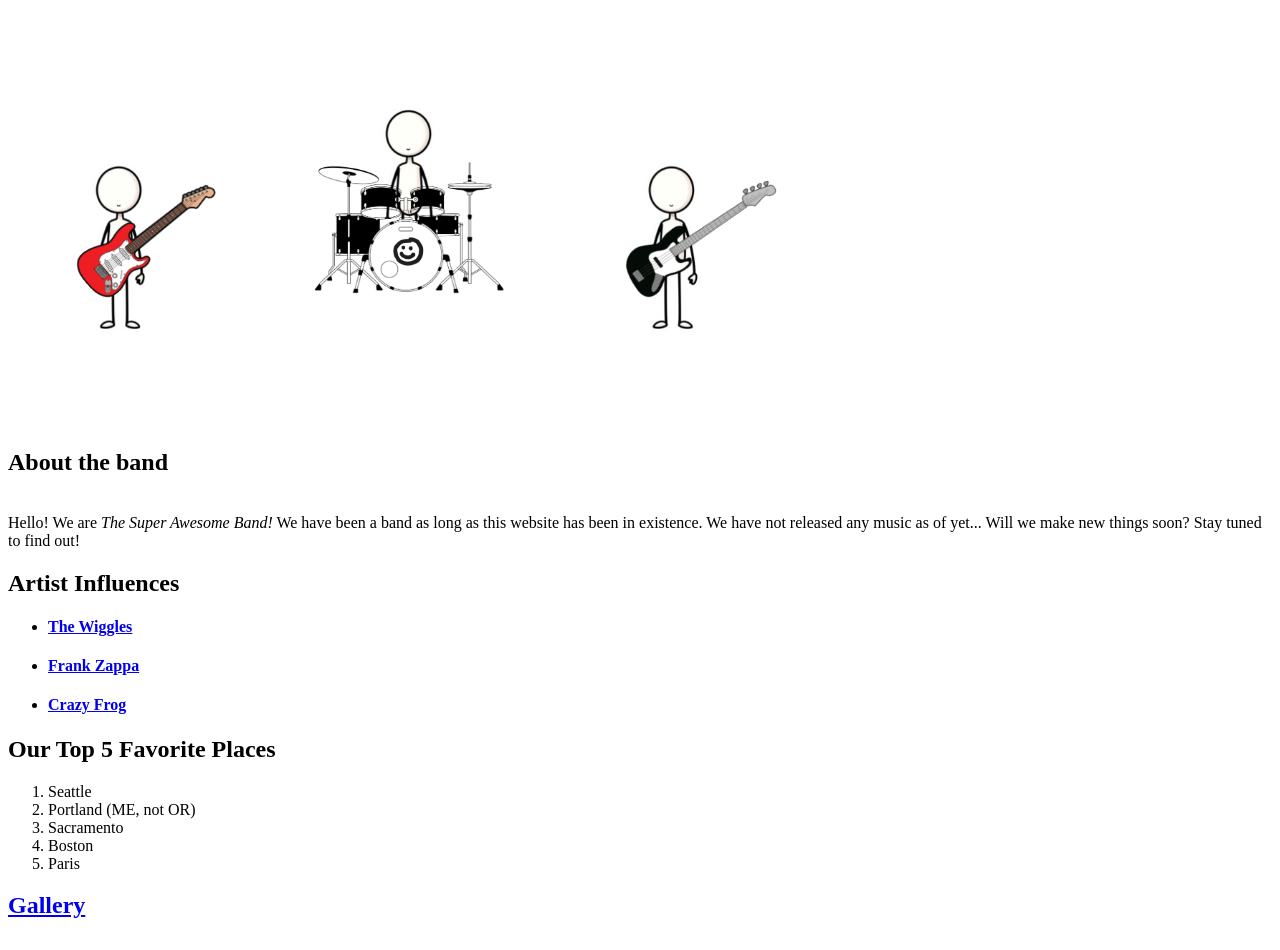
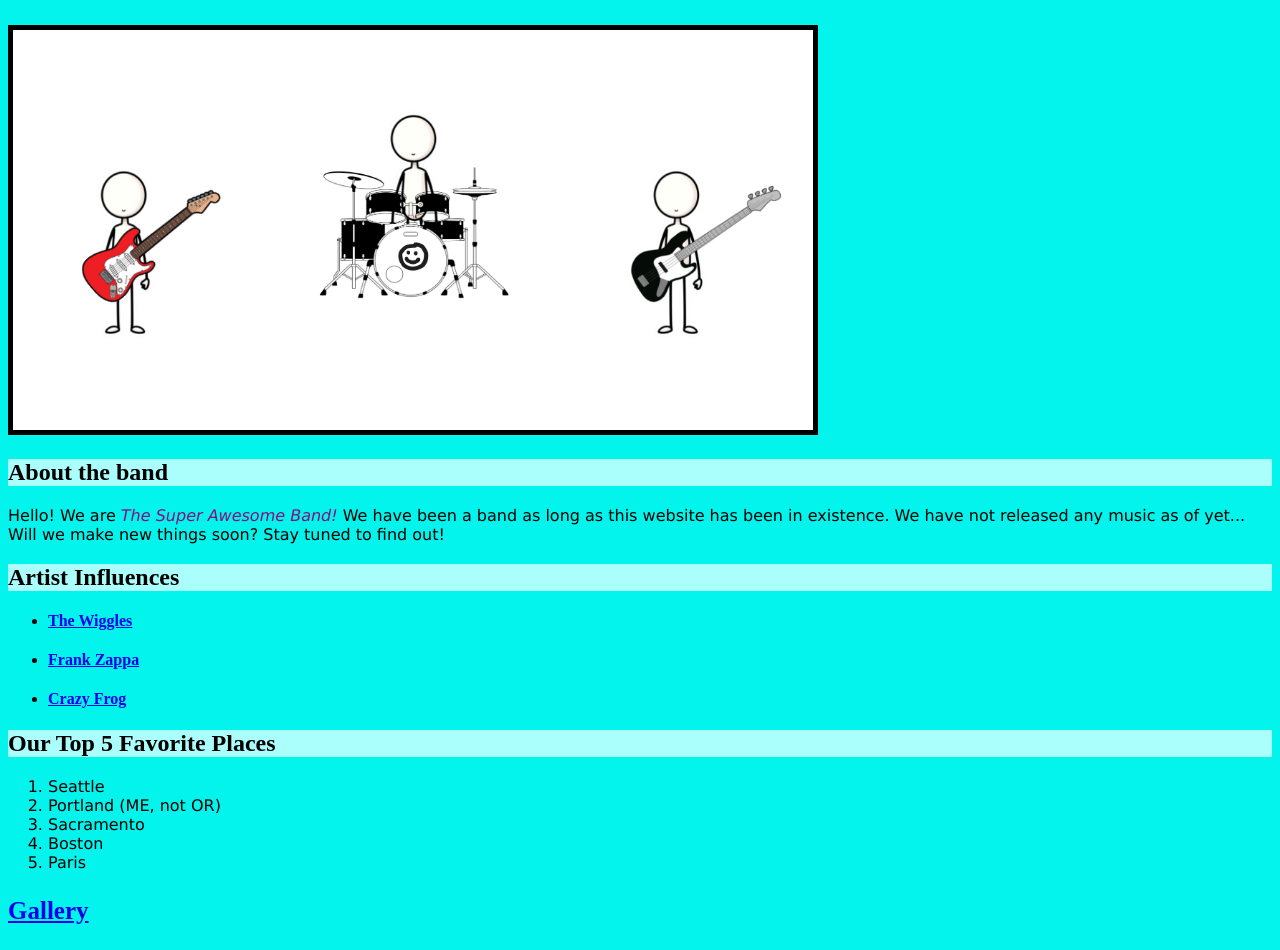
Before and after one commit to WRHatch04/Intro-to-programming-web, a plain HTML site: page index.html in a window 1280 px wide. Shown: the part 73-1023 px from the top of the page. Drawn offline with Linux system fonts and the light colour scheme.

Commit message:
Week 9 Assignments

```diff
--- /dev/null
+++ b/index-styles.css
@@ -0,0 +1,29 @@
+body {
+    background-color: rgb(3, 244, 236);
+    color: black;
+}
+
+img {
+    border: 5px solid;
+}
+
+h2 {
+    background-color: rgb(170, 255, 252);
+    color: black;
+}
+
+h3 {
+    font-size: 25px;
+}
+
+.purple_text {
+    color: rgb(135, 15, 123);
+}
+
+p {
+    font-family: Verdana, Geneva, Tahoma, sans-serif;
+}
+
+ol {
+    font-family: Verdana, Geneva, Tahoma, sans-serif;
+}
--- a/index.html
+++ b/index.html
@@ -4,6 +4,7 @@
     <meta charset="UTF-8">
     <meta name="viewport" content="width=device-width, initial-scale=1.0">
     <title>The Super Awesome Band</title>
+    <link rel="stylesheet" href="index-styles.css">
 </head>
 
 <body>
@@ -11,8 +12,8 @@
 
   <img src="Assets/the_super_awesome_band.png" width="800" height="400" alt="The Super Awesome Band">
 
-  <h2><b>About the band</b></h2> <br>
-  Hello! We are <em>The Super Awesome Band!</em> We have been a band as long as this website has been in existence. We have not released any music as of yet... Will we make new things soon? Stay tuned to find out! <br>
+  <h2><b>About the band</b></h2>
+  <p>Hello! We are <span class="purple_text"><em>The Super Awesome Band!</em></span> We have been a band as long as this website has been in existence. We have not released any music as of yet... Will we make new things soon? Stay tuned to find out!</p>
 
   <h2>Artist Influences</h2>
 
@@ -32,7 +33,7 @@
     <li>Paris</li>
   </ol>
 
-  <a href="tsab_gallery.html"><h2>Gallery</h2></a>
+  <a href="tsab_gallery.html"><h3>Gallery</h3></a>
 </body>
 
 </html>
```
Also changed, not shown: tsab_gallery.html (+1 -0 lines), web-day-2/external.html (+1 -1 lines), 1 other file.
